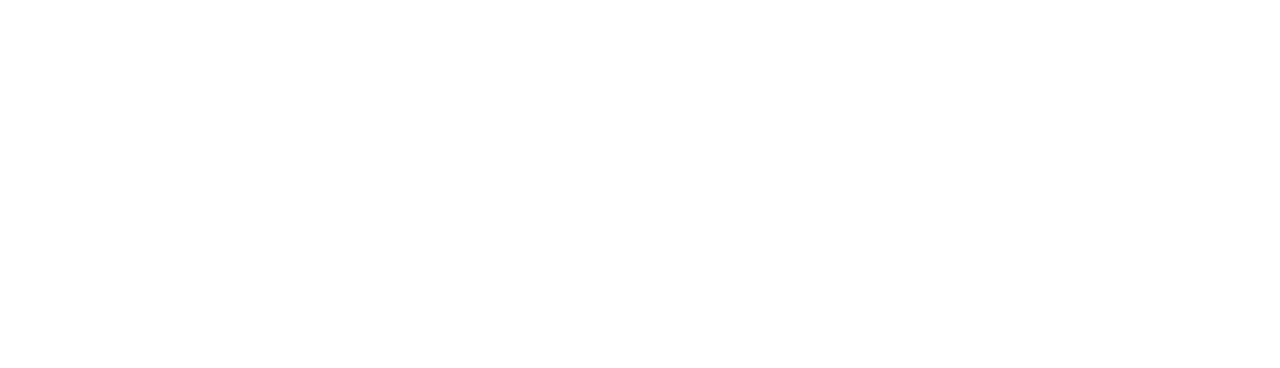
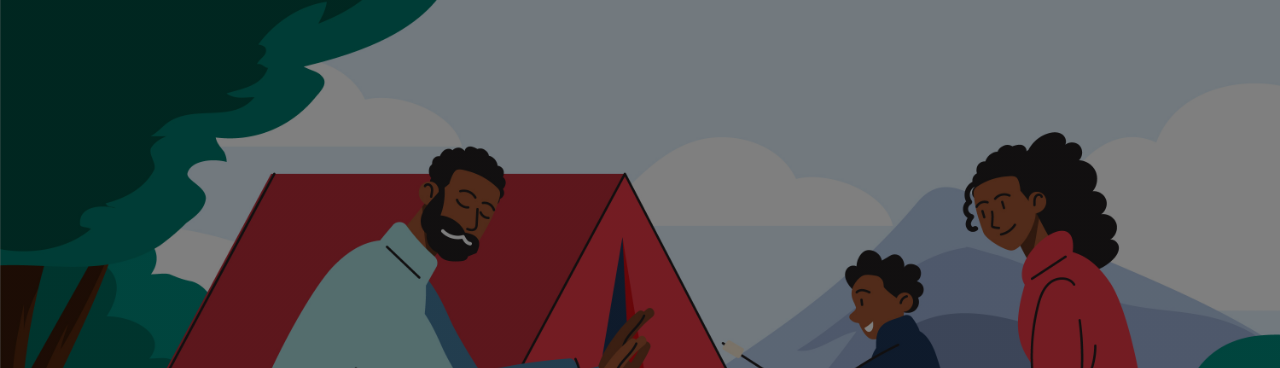
Before and after one commit to chiagoziemir/Githubhush, a plain HTML site: page index.html in a window 1280 px wide. Shown: the top 368 px of the page. Drawn offline with Linux system fonts and the light colour scheme.

Commit message:
background image

```diff
--- a/style.css
+++ b/style.css
@@ -10,6 +10,14 @@ section {
     display: flex;
     justify-content: center;
     align-items: center;
+    background-image: linear-gradient(to bottom,
+    rgba(0, 0, 0, 0.5),
+    rgba(0, 0, 0, 0.5)
+    ),
+    url(images/8689428.jpg);
+    background-position: center;
+    background-size: cover;
+    background-repeat: no-repeat;
 }
 .container {
     width: 80%;
```
